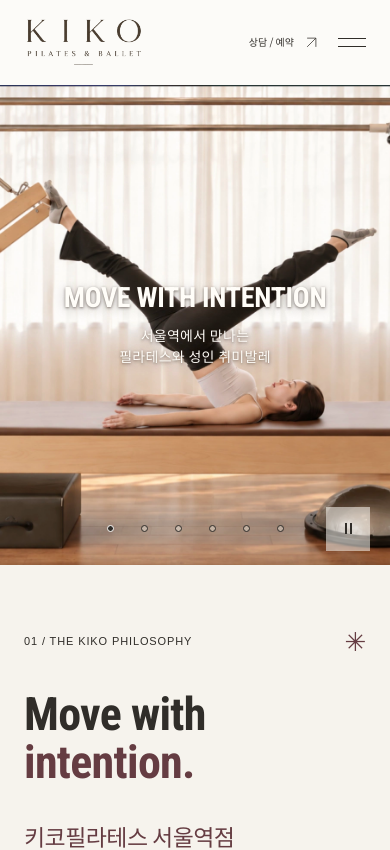
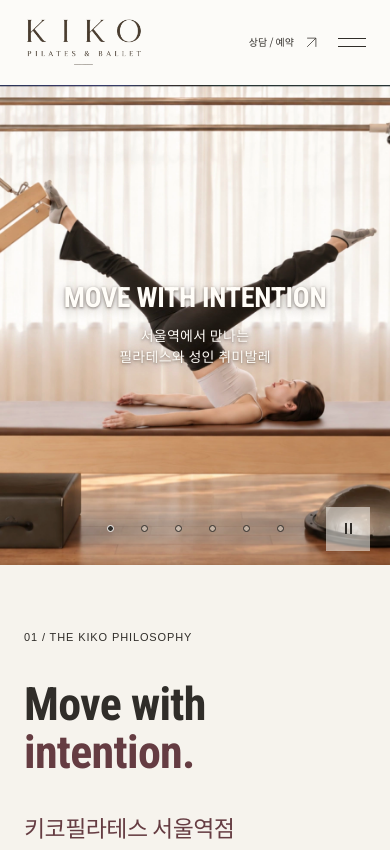
Before and after one commit to unother66-max/kiko-pilates-site, a React (Vite) app: page / in a window 390 px wide. Shown: the top 850 px of the page. Built offline with nearby package versions, Linux system fonts and the light colour scheme; a web font is replaced by a local one.

Commit message:
Remove decorative philosophy symbol

```diff
--- a/src/sections/PhilosophySection.jsx
+++ b/src/sections/PhilosophySection.jsx
@@ -4,7 +4,7 @@ import Arrow from '../components/Arrow.jsx'
 export default function PhilosophySection() {
   return (
     <section className="section intro-section" id="about">
-      <div className="intro-label" data-reveal><p className="eyebrow">01 / THE KIKO PHILOSOPHY</p><span className="tiny-star" aria-hidden="true">✳</span></div>
+      <div className="intro-label" data-reveal><p className="eyebrow">01 / THE KIKO PHILOSOPHY</p></div>
       <div className="intro-layout" data-reveal>
         <h2 className="intro-title">Move with<br /><em>intention.</em></h2>
         <div className="intro-copy">
--- a/src/styles/editorial-sections.css
+++ b/src/styles/editorial-sections.css
@@ -46,7 +46,6 @@
 /* A two-column opening statement, then Korean lead and reading copy. */
 .intro-section { padding-block: 104px 112px; }
 .intro-label { display: flex; align-items: center; justify-content: space-between; margin-bottom: 52px; }
-.tiny-star { font-size: 30px; color: var(--wine); line-height: 1; }
 .intro-layout { display: grid; grid-template-columns: 1.1fr 1fr; column-gap: 12%; align-items: start; }
 .intro-title em { display: inline-block; margin-left: 0; }
 .intro-copy { max-width: 440px; padding-top: 2px; }
@@ -101,7 +100,6 @@
 @media (max-width: 767px) {
   .intro-section { padding-block: 64px 76px; }
   .intro-label { margin-bottom: 36px; }
-  .tiny-star { font-size: 26px; }
   .intro-layout { grid-template-columns: 1fr; row-gap: 34px; }
   .intro-copy { max-width: 440px; padding: 0; }
   .intro-copy p { margin: 20px 0 22px; }
```
